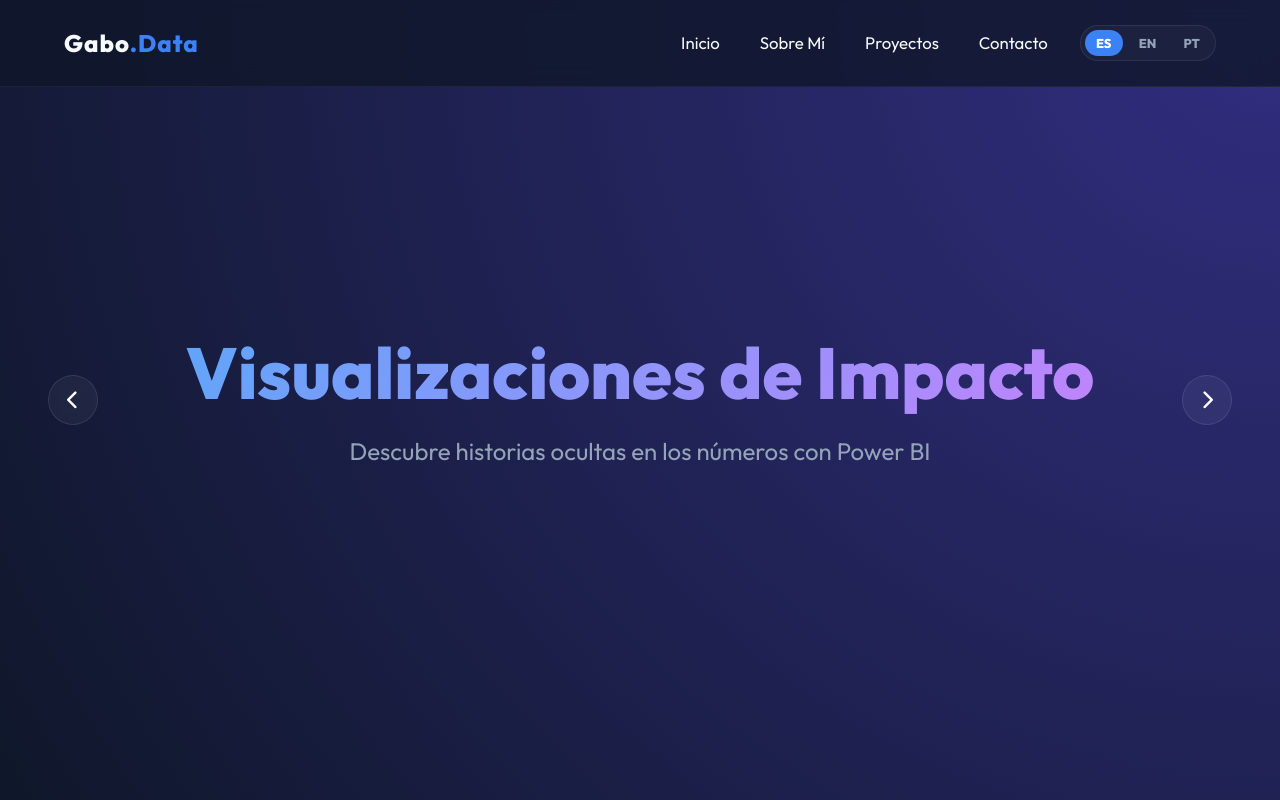
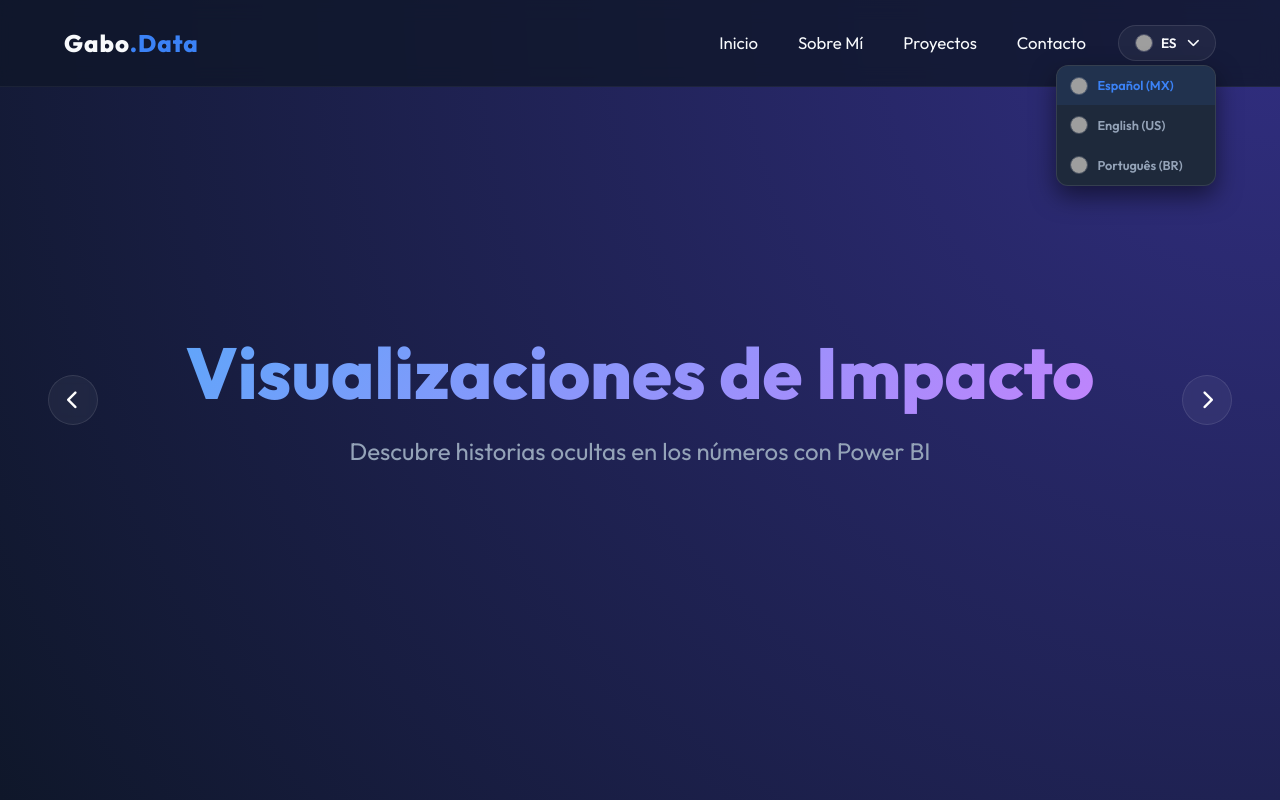
Before and after one commit to gabo1579/portafolio-datos, a plain HTML site: page index.html in a window 1280 px wide. Both pictures are taken after a click on the button "ES". Shown: the top 800 px of the page. Drawn offline with nearby package versions, Linux system fonts and the light colour scheme; grey boxes are pictures that could not be loaded.

Commit message:
PORTADA Y ARREGLO DE IDIOMAS

```diff
--- a/index.html
+++ b/index.html
@@ -20,10 +20,23 @@
                 <li><a href="#projects" data-i18n="nav-projects">Proyectos</a></li>
                 <li><a href="#contact" data-i18n="nav-contact">Contacto</a></li>
             </ul>
-            <div class="lang-selector">
-                <button class="lang-btn active" data-lang="es">ES</button>
-                <button class="lang-btn" data-lang="en">EN</button>
-                <button class="lang-btn" data-lang="pt">PT</button>
+            <div class="lang-dropdown">
+                <button class="lang-dropdown-trigger" id="langDropdownTrigger">
+                    <img src="https://flagcdn.com/w40/mx.png" id="current-lang-flag" alt="Flag">
+                    <span id="current-lang-text">ES</span>
+                    <i class="fas fa-chevron-down" style="font-size: 0.8rem; margin-left: 0.2rem;"></i>
+                </button>
+                <div class="lang-dropdown-menu" id="langDropdownMenu">
+                    <div class="lang-dropdown-item active" data-lang="es">
+                        <img src="https://flagcdn.com/w40/mx.png" alt="MX"> <span>Español (MX)</span>
+                    </div>
+                    <div class="lang-dropdown-item" data-lang="en">
+                        <img src="https://flagcdn.com/w40/us.png" alt="US"> <span>English (US)</span>
+                    </div>
+                    <div class="lang-dropdown-item" data-lang="pt">
+                        <img src="https://flagcdn.com/w40/br.png" alt="BR"> <span>Português (BR)</span>
+                    </div>
+                </div>
             </div>
         </div>
     </nav>
@@ -68,9 +81,12 @@
                         <span class="skill-tag"><i class="fas fa-brain"></i> <span data-i18n="skill-data-analysis">Análisis de Datos</span></span>
                     </div>
                 </div>
-                <div class="about-image-placeholder">
-                    <!-- Placeholder for user's photo -->
-                    <i class="fas fa-user-tie"></i>
+                <div class="about-image-container" style="position: relative; height: 400px; border-radius: 24px; overflow: hidden; box-shadow: 0 20px 40px rgba(0,0,0,0.4); border: 1px solid rgba(255, 255, 255, 0.05);">
+                    <img src="projects/profile/profile.jpg" alt="Gabo Photo" onerror="this.style.display='none'; document.getElementById('profile-fallback').style.display='flex';" style="width: 100%; height: 100%; object-fit: cover; border-radius: 24px; z-index: 2; position: absolute; top:0; left:0;">
+                    <div class="about-image-placeholder" id="profile-fallback" style="display: flex; height: 100%; width: 100%; align-items: center; justify-content: center; z-index: 1;">
+                        <!-- Placeholder for user's photo -->
+                        <i class="fas fa-user-tie"></i>
+                    </div>
                 </div>
             </div>
         </div>
--- a/script.js
+++ b/script.js
@@ -252,12 +252,25 @@ document.addEventListener('DOMContentLoaded', () => {
     function setLanguage(lang) {
         localStorage.setItem('portfolio-lang', lang);
 
-        // Update language buttons active class
-        document.querySelectorAll('.lang-btn').forEach(btn => {
-            if (btn.getAttribute('data-lang') === lang) {
-                btn.classList.add('active');
+        // Flag URLs for current selection
+        const flags = {
+            es: "https://flagcdn.com/w40/mx.png",
+            en: "https://flagcdn.com/w40/us.png",
+            pt: "https://flagcdn.com/w40/br.png"
+        };
+
+        // Update dropdown trigger elements
+        const currentFlag = document.getElementById('current-lang-flag');
+        const currentText = document.getElementById('current-lang-text');
+        if (currentFlag) currentFlag.src = flags[lang];
+        if (currentText) currentText.textContent = lang.toUpperCase();
+
+        // Update active class on menu items
+        document.querySelectorAll('.lang-dropdown-item').forEach(item => {
+            if (item.getAttribute('data-lang') === lang) {
+                item.classList.add('active');
             } else {
-                btn.classList.remove('active');
+                item.classList.remove('active');
             }
         });
 
@@ -270,11 +283,29 @@ document.addEventListener('DOMContentLoaded', () => {
         });
     }
 
-    // Attach click listeners to language buttons
-    document.querySelectorAll('.lang-btn').forEach(btn => {
-        btn.addEventListener('click', () => {
-            const lang = btn.getAttribute('data-lang');
+    // Toggle Dropdown Menu
+    const trigger = document.getElementById('langDropdownTrigger');
+    const menu = document.getElementById('langDropdownMenu');
+
+    if (trigger && menu) {
+        trigger.addEventListener('click', (e) => {
+            e.stopPropagation();
+            menu.classList.toggle('show');
+        });
+
+        document.addEventListener('click', (e) => {
+            if (!trigger.contains(e.target) && !menu.contains(e.target)) {
+                menu.classList.remove('show');
+            }
+        });
+    }
+
+    // Attach click listeners to language dropdown items
+    document.querySelectorAll('.lang-dropdown-item').forEach(item => {
+        item.addEventListener('click', () => {
+            const lang = item.getAttribute('data-lang');
             setLanguage(lang);
+            if (menu) menu.classList.remove('show');
         });
     });
 
--- a/styles.css
+++ b/styles.css
@@ -26,7 +26,7 @@ body {
     position: fixed;
     width: 100%;
     height: 100%;
-    z-index: 0;
+    z-index: -1;
     top: 0;
     left: 0;
 }
@@ -371,35 +371,79 @@ body {
     font-weight: 600;
 }
 
-/* Language Selector Styles */
-.lang-selector {
-    display: flex;
-    gap: 0.3rem;
-    background: rgba(255, 255, 255, 0.03);
-    padding: 0.25rem;
-    border-radius: 30px;
-    border: 1px solid rgba(255, 255, 255, 0.08);
+/* Language Dropdown Styles */
+.lang-dropdown {
+    position: relative;
+    display: inline-block;
+    z-index: 1010;
 }
 
-.lang-btn {
-    background: none;
-    border: none;
+.lang-dropdown-trigger {
+    background: rgba(255, 255, 255, 0.05);
+    border: 1px solid rgba(255, 255, 255, 0.1);
+    color: var(--text-main);
+    padding: 0.5rem 1rem;
+    border-radius: 30px;
+    cursor: pointer;
+    display: flex;
+    align-items: center;
+    gap: 0.5rem;
+    font-size: 0.85rem;
+    font-weight: 600;
+    transition: all 0.3s ease;
+}
+
+.lang-dropdown-trigger:hover {
+    background: rgba(255, 255, 255, 0.1);
+    border-color: var(--primary-color);
+}
+
+.lang-dropdown-trigger img, .lang-dropdown-item img {
+    width: 18px;
+    height: 18px;
+    border-radius: 50%;
+    object-fit: cover;
+    border: 1px solid rgba(255, 255, 255, 0.2);
+}
+
+.lang-dropdown-menu {
+    position: absolute;
+    top: 110%;
+    right: 0;
+    background: #1e293b;
+    border: 1px solid rgba(255, 255, 255, 0.1);
+    border-radius: 12px;
+    overflow: hidden;
+    display: none;
+    width: 160px;
+    box-shadow: 0 10px 25px rgba(0, 0, 0, 0.5);
+    backdrop-filter: blur(10px);
+}
+
+.lang-dropdown-menu.show {
+    display: block;
+}
+
+.lang-dropdown-item {
+    display: flex;
+    align-items: center;
+    gap: 0.6rem;
+    padding: 0.6rem 0.8rem;
     color: var(--text-muted);
     font-size: 0.8rem;
-    font-weight: 800;
-    padding: 0.3rem 0.7rem;
-    border-radius: 20px;
+    font-weight: 600;
     cursor: pointer;
     transition: all 0.2s ease;
 }
 
-.lang-btn:hover {
+.lang-dropdown-item:hover {
+    background: rgba(255, 255, 255, 0.05);
     color: var(--text-main);
 }
 
-.lang-btn.active {
-    background: var(--primary-color);
-    color: white;
+.lang-dropdown-item.active {
+    background: rgba(59, 130, 246, 0.1);
+    color: var(--primary-color);
 }
 
 /* Footer */
```
Also changed, not shown: blog.html (+57 -13 lines), projects/profile/PERFIL.jpg (added).
